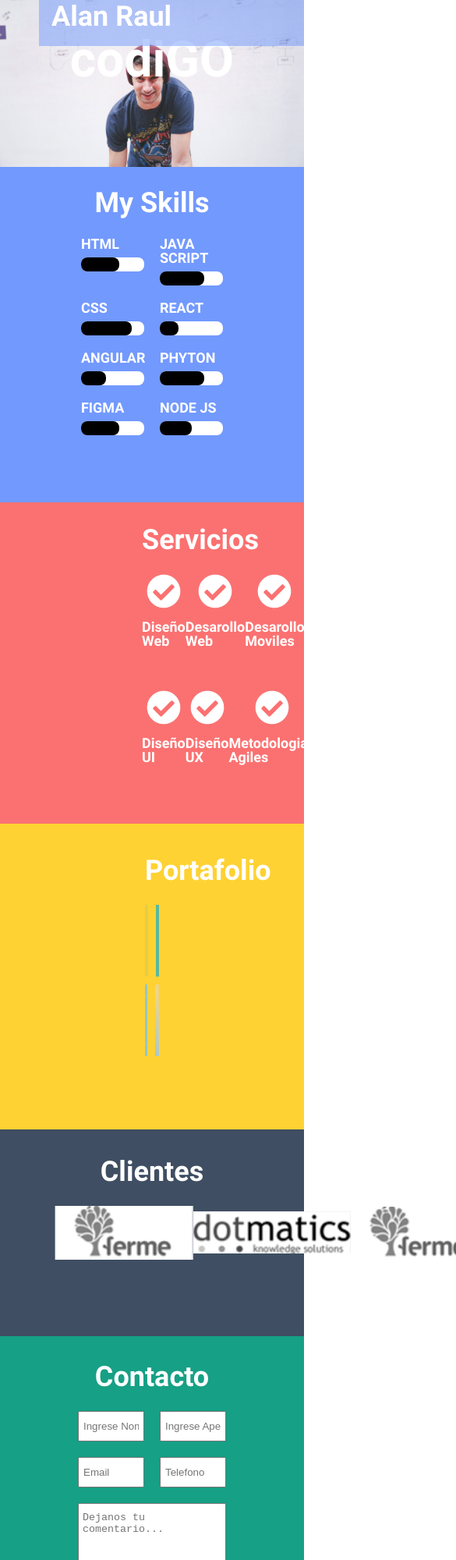
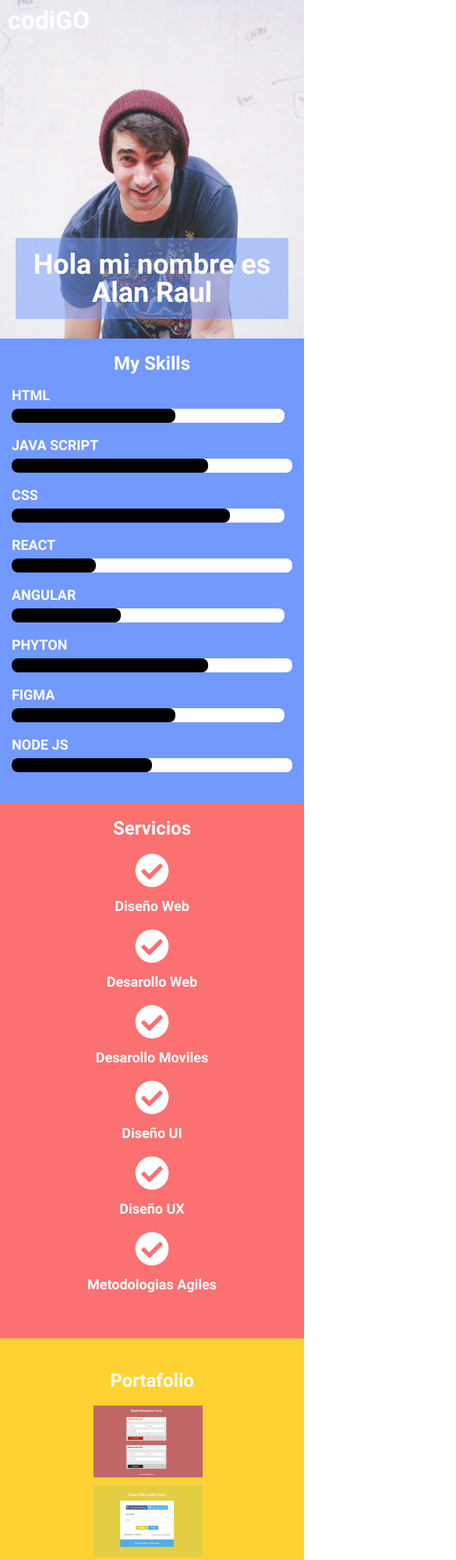
Before and after one commit to AREM01/PRIMERAPRUEBA, a plain HTML site: page index.html in a window 390 px wide. Shown: the top 2000 px of the page at 78% size, 585 px wide, since content can reach past the window. Drawn offline with Linux system fonts and the light colour scheme.

Commit message:
se hizo responsive... hasta el final

```diff
--- a/styles/main.css
+++ b/styles/main.css
@@ -1,45 +1,46 @@
 /*Globales*/
-*{
+* {
   box-sizing: border-box;
 }
 
-html{
+html {
   font-size: 62.5%; /*base 10-- ose x10*/
 }
 
-body{
-    font-family: 'Roboto';
+body {
+  font-family: "Roboto";
   font-weight: bold;
-    font-size: 1.8rem;/*Multiplicado por 10*/
+  font-size: 1.8rem; /*Multiplicado por 10*/
   color: #fff;
 }
 
-a{
+a {
   text-decoration: none;
   color: inherit;
 }
 
-img{
+img {
   display: block;
 }
 
-section h2{
+section h2 {
   margin-bottom: 26px;
   font-size: 3.6rem;
   text-align: center;
 }
 
 /*HELPERS*/
-.section:hover{
-    filter: opacity(.9);
-    transition:all 0.5s ease-in-out;
+.section:hover {
+  filter: opacity(0.9);
+  transition: all 0.5s ease-in-out;
   border: 1px solid lime;
 }
-.flex{
+.flex {
   display: flex;
+  flex-wrap: wrap;
 }
 
-.justify-between{
+.justify-between {
   justify-content: space-between;
 }
 
@@ -51,37 +52,38 @@ section h2{
 }
 
 /*Layout*/
-.wraper{
+.wraper {
   max-width: 960px;
   width: 100%;
   margin: auto;
+  overflow: hidden;
 }
 
 /*Banner*/
-.banner{
+.banner {
   position: relative;
 }
 
-.banner figure img{
+.banner figure img {
   max-width: 100%;
 }
 .banner h1,
-.banner h2{
+.banner h2 {
   position: absolute;
 }
 
-.banner h1{
+.banner h1 {
   top: 45px;
   width: 100%;
   font-size: 6.4rem;
   text-align: center;
 }
 
-.banner h2:hover{
+.banner h2:hover {
   transform: rotate(10turn);
 }
 
-.banner h2{
+.banner h2 {
   left: 50px;
   bottom: 129px;
   padding: 16px;
@@ -98,7 +100,7 @@ transform: rotate(10turn);
   background: #7299fe;
 }
 
-.skills h3{
+.skills h3 {
   margin-bottom: 8px;
 }
 
@@ -143,21 +145,27 @@ transform: rotate(10turn);
   background: #fb7171;
 }
 
+.services .item h3 {
+  text-align: center;
+}
+
 .services .row {
   margin-bottom: 54px;
 }
-
+.services .row .item {
+  width: 33.33%;
+}
 .services .row:last-child {
   margin-bottom: 0;
 }
 
-.services .item img{
+.services .item img {
   margin: 0 auto 15px;
 }
 
 /*PortFolio*/
 .portfolio {
-    padding: 42px 186px 94px;
+  padding: 42px 160px 94px;
   background: #ffd233;
 }
 
@@ -175,20 +183,19 @@ transform: rotate(10turn);
 }
 
 .portfolio .row {
-    overflow:hidden;
+  overflow: hidden;
 }
 
 .portfolio .row figure img:hover {
-    -webkit-transform:scale(1.1);transform:scale(1.1);
-    border: solid 2px purple;
+  -webkit-transform: scale(1.1);
+  transform: scale(1.1);
+  border: solid 1px purple;
 }
-
-
 
 /*CLIENTS*/
 .clients {
   padding: 36px 70px 98px;
-    background:  #3f4e62;
+  background: #3f4e62;
 }
 
 .clients .row figure img:hover {
@@ -199,6 +206,9 @@ transform: rotate(10turn);
 .contact {
   padding: 34px 100px 76px;
   background: #16a085;
+}
+.contact .flex {
+  flex-wrap: nowrap;
 }
 
 .contact input,
@@ -219,7 +229,6 @@ transform: rotate(10turn);
 .contact input:valid {
   border: 1px solid green;
 }
-
 
 textarea:focus:invalid {
   border: 1px solid orange;
@@ -265,3 +274,123 @@ transform: rotate(10turn);
 .contact .item.no-padding {
   padding: 0;
 }
+
+@media (min-width: 0) and (max-width: 980px) {
+  /*Globales*/
+  section h2 {
+    font-size: 2.4rem;
+    margin-bottom: 2rem;
+  }
+
+  .banner h1 {
+    top: 10px;
+    left: 10px;
+    font-size: 3.2rem;
+    text-align: left;
+  }
+
+  /*Banner*/
+  .banner figure img {
+    height: 434px;
+    max-width: 100%;
+    object-fit: cover;
+  }
+
+  .banner h2 {
+    left: 20px;
+    right: 20px;
+    bottom: 5px;
+    padding: 16px;
+    max-width: 100%;
+    text-align: center;
+    line-height: 1;
+    background: rgba(114, 153, 254, 0.5);
+  }
+
+  /*Skills*/
+  .skills {
+    padding: 20px 15px 40px;
+  }
+
+  .skills .item:first-child {
+    margin-bottom: 20px;
+  }
+
+  .skills .item {
+    width: 100%;
+  }
+
+  .skills .item:last-child {
+    padding: 0;
+  }
+
+  /*Services*/
+  .services {
+    padding: 20px 15px 40px;
+  }
+
+  .services .row {
+    margin-bottom: 0;
+  }
+
+  .services .row .item {
+    width: 100%;
+    margin-bottom: 20px;
+  }
+
+  .services .item h3 {
+    text-align: center;
+  }
+
+  /*Portafolio*/
+  .portfolio {
+    padding: 42px 80px 34px;
+    background: #ffd233;
+  }
+  .portfolio figure:last-child {
+    margin-right: 10px;
+  }
+
+  .portfolio .row:last-child figure {
+    margin-bottom: 10px;
+  }
+
+  /*CLIENTS*/
+  .clients {
+    padding: 36px 70px 40px;
+    background: #3f4e62;
+  }
+
+  .clients figure {
+    width: 100%;
+  }
+
+  .clients img {
+    width: 50%;
+    margin: 0 auto 20px;
+  }
+
+  /*Contact*/
+  .contact {
+    padding: 34px 60px 46px;
+    background: #16a085;
+  }
+
+  .contact .flex {
+    flex-wrap: wrap;
+  }
+
+  .contact .item:first-child {
+    padding-right: 0;
+    margin-bottom: 20px;
+  }
+
+  .contact .item:last-child {
+    padding-left: 0;
+  }
+
+  .contact button{
+      border-radius: 26px;
+  }
+
+}
```
Lines whose indentation alone changed are shown as unchanged.
